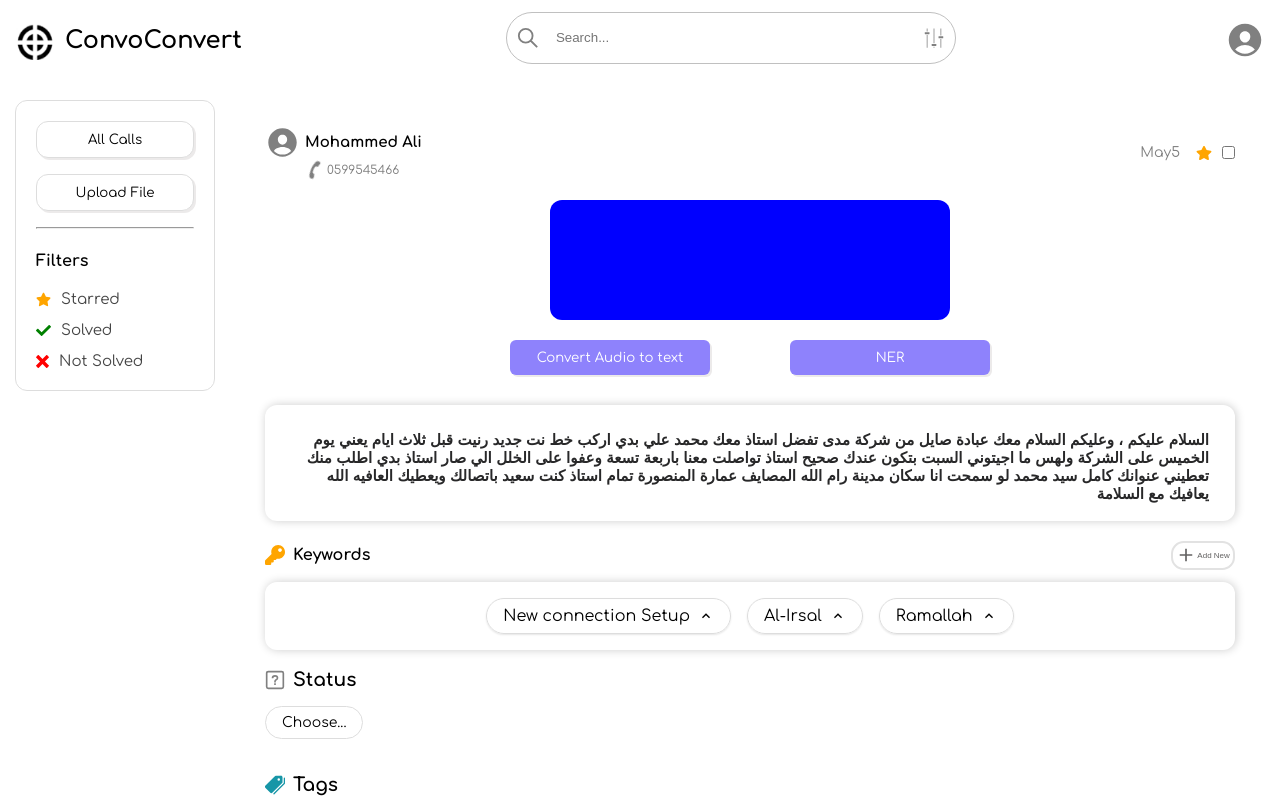
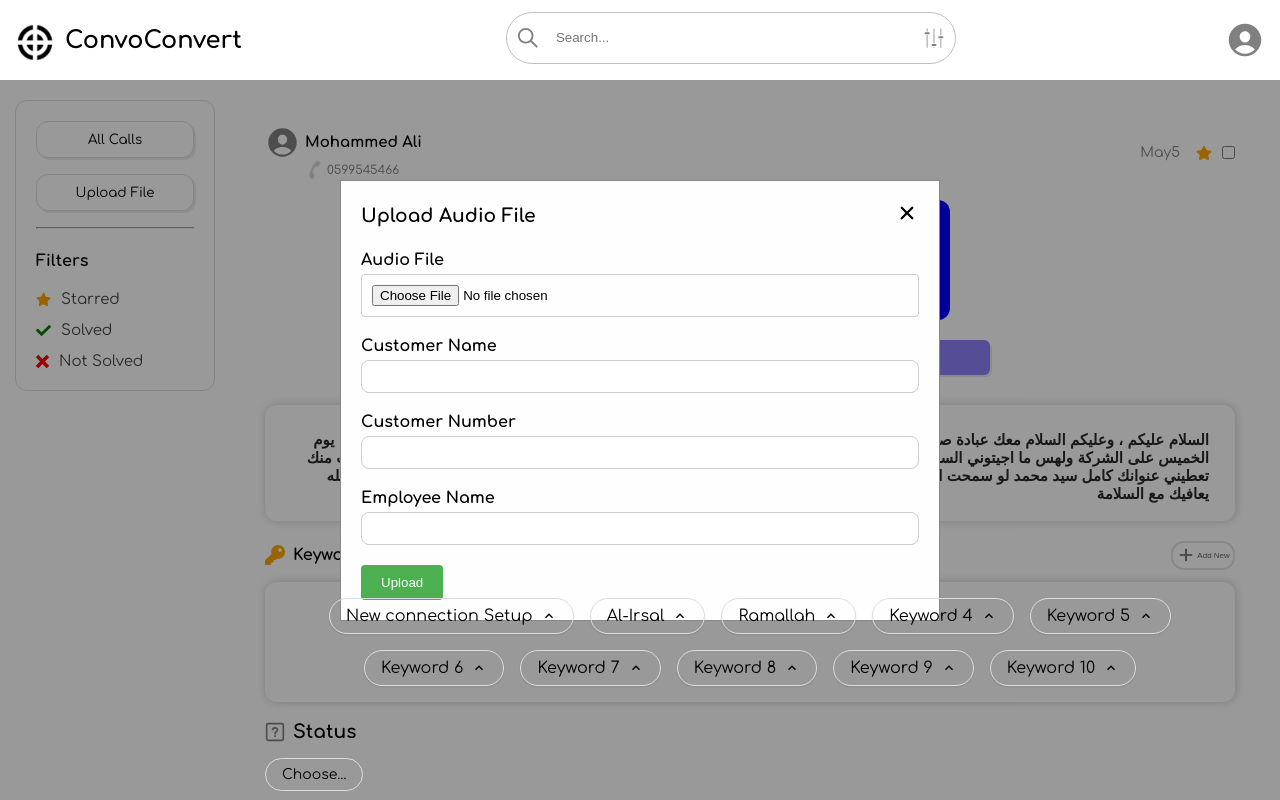
Before and after one commit to arwadoha/Convo-Convert, a React (Vite) app: page /message-details/1 in a window 1280 px wide. Both pictures are taken after a click on the button "Upload File". Shown: the top 800 px of the page. Built offline with nearby package versions, Linux system fonts and the light colour scheme.

Commit message:
third commit

```diff
--- a/src/assets/context/HeaderProvider.jsx
+++ b/src/assets/context/HeaderProvider.jsx
@@ -3,7 +3,6 @@ import React, { createContext, useState } from 'react'
 export const HeaderContext= createContext(null);
 
 const HeaderProvider = ({children}) => {
-
 
     const [open,setOpen] = useState(false);
 
--- /dev/null
+++ b/src/components/AudioFileUplad/AudioFileUplad.css
@@ -0,0 +1,69 @@
+.modal {
+    position: fixed;
+    z-index: 1;
+    left: 0;
+    top: 0;
+    width: 100%;
+    height: 100%;
+    overflow: auto;
+    background-color: rgba(0, 0, 0, 0.4);
+    display: flex;
+    justify-content: center;
+    align-items: center;
+  }
+
+  .modal-content {
+    background-color: #fefefe;
+    padding: 20px;
+    border: 1px solid #888;
+    width: 80%;
+    max-width: 600px;
+  }
+
+  .modal-header {
+    display: flex;
+    justify-content: space-between;
+    align-items: center;
+    margin-bottom: 20px;
+  }
+
+  .modal-header h3 {
+    margin: 0;
+  }
+
+  .close-button {
+    background-color: transparent;
+    border: none;
+    font-size: 24px;
+    cursor: pointer;
+  }
+
+  .form-group {
+    margin-bottom: 20px;
+  }
+
+  .form-group label {
+    display: block;
+    font-weight: bold;
+    margin-bottom: 5px;
+  }
+
+  .form-group input {
+    width: 100%;
+    padding: 10px;
+    border: 1px solid #ccc;
+    border-radius: 4px;
+  }
+
+  .submit-button {
+    background-color: #4CAF50;
+    color: white;
+    padding: 10px 20px;
+    border: none;
+    border-radius: 4px;
+    cursor: pointer;
+  }
+
+  .submit-button:hover {
+    background-color: #45a049;
+  }
--- /dev/null
+++ b/src/components/AudioFileUplad/AudioFileUplad.jsx
@@ -0,0 +1,82 @@
+import React, { useState } from 'react';
+import { IoClose } from 'react-icons/io5';
+import "./AudioFileUplad.css"
+
+const AudioFileUplad = ({ onClose }) => {
+  const [customerName, setCustomerName] = useState('');
+  const [customerNumber, setCustomerNumber] = useState('');
+  const [employeeName, setEmployeeName] = useState('');
+  const [audioFile, setAudioFile] = useState(null);
+
+  const handleAudioFileUpload = (event) => {
+    setAudioFile(event.target.files[0]);
+  };
+
+  const handleSubmit = (event) => {
+    event.preventDefault();
+    //
+    console.log('Uploading audio file:', audioFile);
+    console.log('Customer Name:', customerName);
+    console.log('Customer Number:', customerNumber);
+    console.log('Employee Name:', employeeName);
+    onClose();
+  };
+
+  return (
+    <div className="modal">
+      <div className="modal-content">
+        <div className="modal-header">
+          <h3>Upload Audio File</h3>
+          <button className="close-button" onClick={onClose}>
+            <IoClose />
+          </button>
+        </div>
+        <div className="modal-body">
+          <form onSubmit={handleSubmit}>
+            <div className="form-group">
+              <label htmlFor="audio-file">Audio File</label>
+              <input
+                type="file"
+                id="audio-file"
+                accept="audio/*"
+                onChange={handleAudioFileUpload}
+              />
+            </div>
+            <div className="form-group">
+              <label htmlFor="customer-name">Customer Name</label>
+              <input
+                type="text"
+                id="customer-name"
+                value={customerName}
+                onChange={(e) => setCustomerName(e.target.value)}
+              />
+            </div>
+            <div className="form-group">
+              <label htmlFor="customer-number">Customer Number</label>
+              <input
+                type="text"
+                id="customer-number"
+                value={customerNumber}
+                onChange={(e) => setCustomerNumber(e.target.value)}
+              />
+            </div>
+            <div className="form-group">
+              <label htmlFor="employee-name">Employee Name</label>
+              <input
+                type="text"
+                id="employee-name"
+                value={employeeName}
+                onChange={(e) => setEmployeeName(e.target.value)}
+              />
+            </div>
+            <button type="submit" className="submit-button">
+              Upload
+            </button>
+          </form>
+        </div>
+      </div>
+    </div>
+  );
+};
+
+export default AudioFileUplad;
--- /dev/null
+++ b/src/components/EditKeywordModal/EditKeywordModal.css
@@ -0,0 +1,56 @@
+.modal__overlay{
+  position: fixed;
+  inset: 0;
+  z-index: 50;
+  background-color: rgba(0, 0, 0, 0.5) ;
+  backdrop-filter:blur(1.5px);
+  display: flex;
+  justify-content: center;
+  align-items: center;
+
+  .modal__content{
+    background-color: white;
+    width: min(400px,70%);
+    border-radius: 0.5rem;
+    box-shadow: 0 3px 4px rgb(0, 0, 0 ,0.5);
+
+      .modal__title{
+        display: flex;
+        align-items: center;
+        justify-content: space-between;
+        padding: 1rem;
+        border-bottom: 1px solid #ddd;
+
+        .close{
+
+            cursor: pointer;
+            width: 30px;
+            height: 30px;
+            display: flex;
+            top:10px;
+            right: 10px;
+            align-items: center;
+            justify-content: center;
+            border: 1px solid #ddd;
+            border-radius: 50%;
+            font-size: 22px;
+            transition: all .2s linear;
+            &:hover{
+                background-color: rgb(250, 95, 95);
+                color: white;
+            }
+
+        }
+        h2{
+            font-size: 16px;
+        }
+
+    }
+
+    .modal__body{
+      padding: 1rem;
+    }
+
+  }
+
+}
--- /dev/null
+++ b/src/components/EditKeywordModal/EditKeywordModal.jsx
@@ -0,0 +1,31 @@
+import React from 'react'
+import "./EditKeywordModal.css"
+
+const EditKeywordModal = ({open,setOpen,children,title="Edit Keyword"}) => {
+
+  function close(){
+    setOpen(false);
+}
+
+  if(!open){
+      return null;
+  }
+
+  return (
+    <div>
+      <div className='modal__overlay'>
+        <div className='modal__content'>
+          <div className='modal__title'>
+            <h2>{title}</h2>
+            <div className='close' onClick={close}>
+              &times;
+            </div>
+          </div>
+          <div className='modal__body'>{children}</div>
+        </div>
+      </div>
+    </div>
+  );
+};
+
+export default EditKeywordModal
--- a/src/components/SlideBar/SlideBar.jsx
+++ b/src/components/SlideBar/SlideBar.jsx
@@ -1,24 +1,37 @@
-import React from 'react';
+import React, { useState } from 'react';
 import "./SlideBar.css";
 import { FaStar ,FaCheck } from 'react-icons/fa';
 import { IoClose } from 'react-icons/io5';
 import { ImCross } from "react-icons/im";
 import { useNavigate } from 'react-router-dom'; //new
 
+import AudioFileUplad from "../AudioFileUplad/AudioFileUplad.jsx";
+
 const SlideBar = () => {
   //new
   const navigate = useNavigate();
+  //
+  const [isModalOpen, setIsModalOpen] = useState(false);
+
   const handleAllCallsClick = () => {
     navigate('/');
   };
-//
+
+  //
+  const handleUploadFileClick = () => {
+    setIsModalOpen(true);
+  };
+
+  const handleModalClose = () => {
+    setIsModalOpen(false);
+  };
+
   return (
     <div className='side-bar '>
       <button onClick={handleAllCallsClick}>All Calls</button>
-      <button > Upload File</button>
+      <button onClick={handleUploadFileClick}>Upload File</button>
 
       <hr/>
-
 
       <h4> Filters</h4>
       <ul className='filters'>
@@ -36,6 +49,7 @@ const SlideBar = () => {
          </li>
 
       </ul>
+      {isModalOpen && <AudioFileUplad onClose={handleModalClose} />}
     </div>
   );
 };
--- a/src/pages/MessageDetails/MessageDetails.jsx
+++ b/src/pages/MessageDetails/MessageDetails.jsx
@@ -13,6 +13,7 @@ import { IoMdAdd } from "react-icons/io";
 import { useClickOutSide } from '../../hooks/useClickOutSide';
 import { IoPricetags } from "react-icons/io5";
 import Modal from "../../components/Modal/Modal.jsx"
+import EditKeywordModal from '../../components/EditKeywordModal/EditKeywordModal.jsx';
 import { GrStatusUnknown } from "react-icons/gr";
 
 const MessageDetails = () => {
@@ -31,7 +32,7 @@ const MessageDetails = () => {
      "New connection Setup"
      ,"Al-Irsal"
      ,"Ramallah"
-     /*
+
      ,"Keyword 4"
      ,"Keyword 5"
      ,"Keyword 6"
@@ -39,7 +40,7 @@ const MessageDetails = () => {
      ,"Keyword 8"
      ,"Keyword 9"
      ,"Keyword 10"
-     */
+
   ];
 
   //new
@@ -48,6 +49,8 @@ const MessageDetails = () => {
       setIsDropdownVisible(!isDropdownVisible);
   };
   //
+  const [openEditModal, setOpenEditModal] = useState(false);
+
 
   function formSubmit(e){
     e.preventDefault();
@@ -107,6 +110,7 @@ const MessageDetails = () => {
                   <span>Add New</span>
                 </button>
           </div>
+
           <div className="wrapper">
                   {keywords.map((keyword,index)=>(
                       <Keyword key={index} keyword={keyword} />
@@ -175,6 +179,25 @@ const MessageDetails = () => {
            </form>
        </Modal>
 
+       <EditKeywordModal open={openEditModal} setOpen={setOpenEditModal} title='Edit Keyword'>
+        <form className='form_addKeyword' onSubmit={formSubmit}>
+               <label htmlFor="keyword">
+                    <span> Keyword </span>
+                    <input
+                        type="text"
+                        name='keyword'
+                        value={keyword}
+                        onChange={e=> setKeyword(e.target.value)}
+                    />
+               </label>
+               <div className="form_buttons">
+                   <button type='submit'>Add</button>
+                   <button type='button' onClick={()=> setOpenModal(false)}>Cancel</button>
+               </div>
+
+           </form>
+       </EditKeywordModal>
+
     </div>
   )
 };
@@ -194,10 +217,11 @@ const Keyword=({keyword})=>{
 
         {openOptions == true?(
           <ul className="options">
-              <li>
+              <li onClick={()=> setOpenEditModal(true)}>
                    <MdEdit />
                    <span>Edit</span>
               </li>
+
               <li>
                    <MdDeleteOutline />
                    <span>Delete</span>
```
